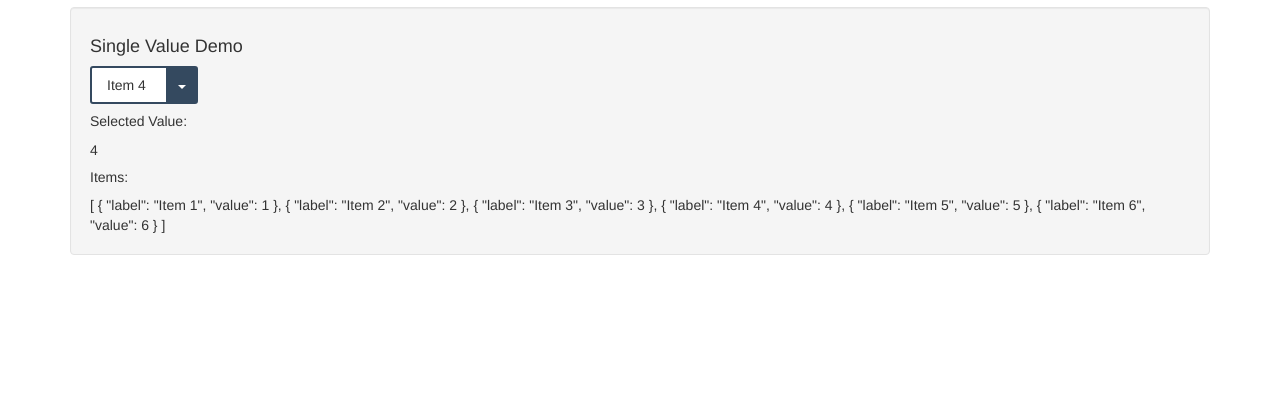
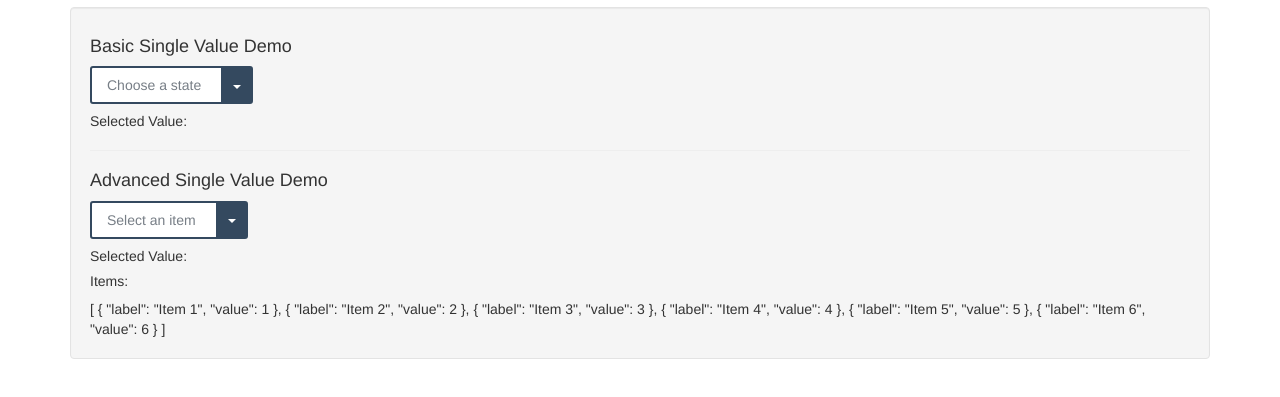
Before and after one commit to ShowroomLogic/chooser, a plain HTML site: page demo.html in a window 1280 px wide. Shown: the part 63-460 px from the top of the page. Drawn offline with nearby package versions, Linux system fonts and the light colour scheme.

Commit message:
Added a simple example alongside the advanced one.

```diff
--- a/demo.html
+++ b/demo.html
@@ -19,10 +19,15 @@
     <div class="container">
       <h1>Chooser Demo</h1>
       <div class="section well" ng-controller="ChooserDemoSingleCtrl">
-        <h4>Single Value Demo</h4>
-        <chooser ng-model="model" options="items" ng-class="{invalid:!isValid}" ng-disabled="items==null" placeholder="placeholder" label-key="label" value-key="value"></chooser>
+        <h4>Basic Single Value Demo</h4>
+        <chooser ng-model="simpleModel" options="states" placeholder="'Choose a state'" label-key="name" value-key="abbr"></chooser>
         <h5>Selected Value: </h5>
-        <div>{{model|json}}</div>
+        <div>{{simpleModel|json}}</div>
+        <hr/>
+        <h4>Advanced Single Value Demo</h4>
+        <chooser ng-model="advancedModel" options="items" ng-class="{invalid:!isValid}" ng-disabled="items==null" placeholder="placeholder" label-key="label" value-key="value"></chooser>
+        <h5>Selected Value: </h5>
+        <div>{{advancedModel|json}}</div>
         <h5>Items: </h5>
         <div>{{items|json}}</div>
       </div>
--- a/demo.js
+++ b/demo.js
@@ -1,6 +1,13 @@
 var chooserDemo = angular.module('chooserDemo', ['chooser']);
 
 chooserDemo.controller('ChooserDemoSingleCtrl', function ($scope, $timeout) {
+
+	$scope.states = [
+		{name:'Texas', abbr:'TX'},
+		{name:'Florida', abbr:'FL'},
+		{name:'California', abbr:'CA'}
+	];
+
 	$scope.items = null;
 
 	// Let's mess around with the items and the model over time
```
